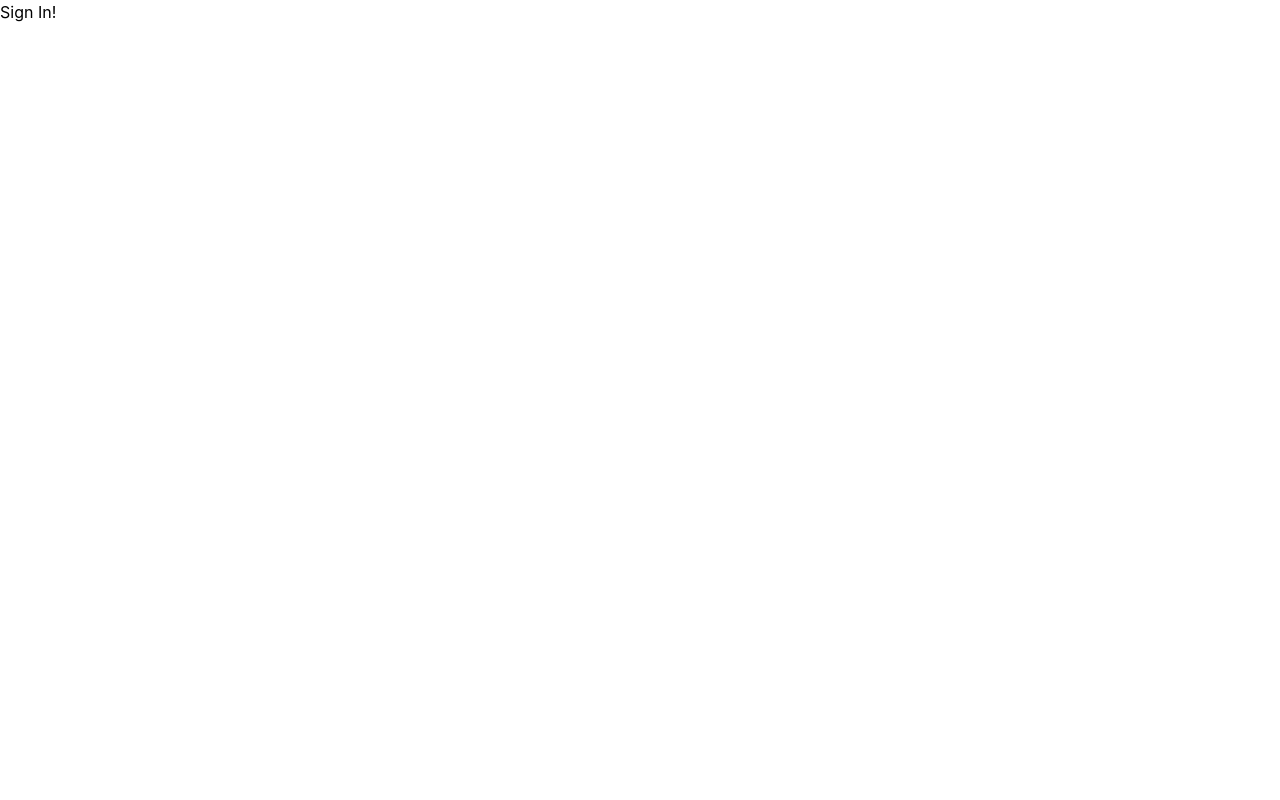
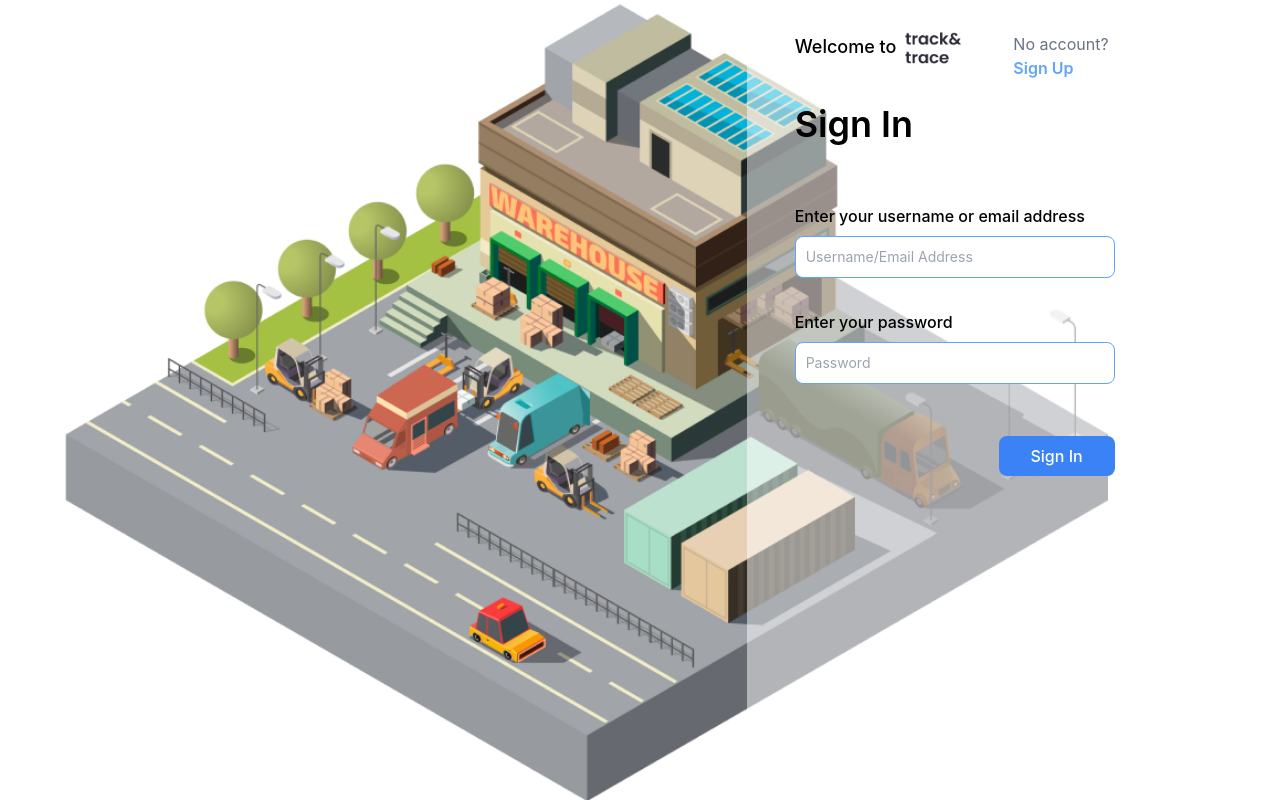
Before and after one commit to bottlenose-dolphins/worldgate-track-trace, a React (Create React App) app in the folder app/: page /sign-in in a window 1280 px wide. Built offline with nearby package versions, Linux system fonts and the light colour scheme.

Commit message:
static FE components and page for customer Sign In

```diff
--- /dev/null
+++ b/app/src/components/signIn/PasswordInput.jsx
@@ -0,0 +1,19 @@
+export default function PasswordInput({ password, setPassword }) {
+
+    return (
+        <label
+            htmlFor='password'
+            className='block mb-2 text-md font-medium text-black space-y-2'
+        >
+            <p>Enter your password</p>
+            <input
+                type='text'
+                id='password'
+                value={password}
+                onChange={(e) => setPassword(e.target.value)}
+                className='border border-blue-400 font-normal text-black text-sm rounded-lg focus:outline-blue-400 block w-full p-2.5'
+                placeholder='Password'
+            />
+        </label>
+    )
+}
--- /dev/null
+++ b/app/src/components/signIn/UsernameInput.jsx
@@ -0,0 +1,19 @@
+export default function UsernameInput({ username, setUsername }) {
+
+    return (
+        <label
+            htmlFor='username'
+            className='block mb-2 text-md font-medium text-black space-y-2'
+        >
+            <p>Enter your username or email address</p>
+            <input
+                type='text'
+                id='username'
+                value={username}
+                onChange={(e) => setUsername(e.target.value)}
+                className='border border-blue-400 font-normal text-black text-sm rounded-lg focus:outline-blue-400 block w-full p-2.5'
+                placeholder='Username/Email Address'
+            />
+        </label>
+    )
+}
--- a/app/src/components/signIn/index.jsx
+++ b/app/src/components/signIn/index.jsx
@@ -1,7 +1,43 @@
+import { useState } from "react";
+import PasswordInput from "./PasswordInput";
+import UsernameInput from "./UsernameInput";
+import SignInBackground from "../../img/SignInBackground.png";
+import TrackAndTrace from "../../img/TrackAndTrace.png";
+
 export default function SignIn() {
+    const [username, setUsername] = useState("");
+    const [password, setPassword] = useState("");
+
     return (
-        <>
-            Sign In!
-        </>
+        <div className='flex flex-row-reverse bg-[center_left_4rem]' style={{
+            backgroundImage: `url(${SignInBackground})`, backgroundSize: 'contain', backgroundRepeat: 'no-repeat', width: '100vw',
+            height: '100vh'
+        }} >
+            <div className='basis-full lg:basis-5/12 p-4 bg-white bg-opacity-50 sm:p-6 md:p-8 dark:bg-gray-800 dark:border-gray-700'>
+                <div className='flex flex-row px-4'>
+                    <h2 className='basis-1/2 font-medium text-lg mb-5'>
+                        Welcome to <img className='inline w-13 h-8 ml-1' src={TrackAndTrace} alt='Track&Trace logo' />
+                    </h2>
+                    <h2 className='basis-1/2 text-gray-500'>
+                        No account? <a href='Sign Up' className='block font-semibold text-blue-400 hover:underline'>Sign Up</a>
+                    </h2>
+                </div>
+                <h1 className='font-semibold text-4xl my-5 px-4'>Sign In</h1>
+                <form className='flex flex-col px-4 pt-10 w-full lg:w-3/4'>
+                    <div className="mb-6">
+                        <UsernameInput username={username} setUsername={setUsername} />
+                    </div>
+                    <div className="mb-6">
+                        <PasswordInput password={password} setPassword={setPassword} />
+                    </div>
+                    <button
+                        type='submit'
+                        className='mt-5 text-white place-self-end bg-blue-500 hover:bg-blue-400 font-medium rounded-lg text-md w-full sm:w-auto px-8 py-2 text-center'
+                    >
+                        Sign In
+                    </button>
+                </form>
+            </div>
+        </div>
     )
 }
```
Also changed, not shown: app/src/img/SignInBackground.png (added), app/src/img/TrackAndTrace.png (added).
